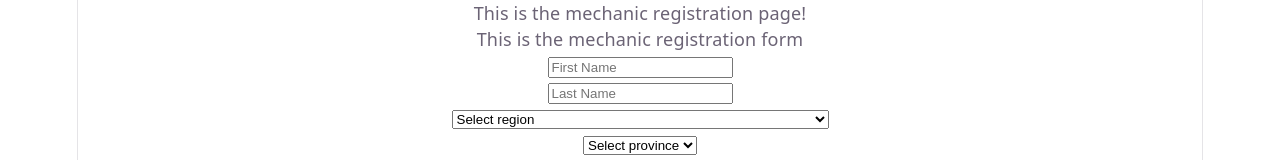
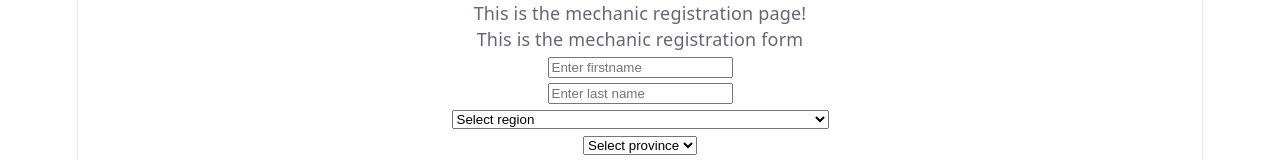
Before and after one commit to jakevergara97-hub/mechanicko_two, a React (Vite) app: page /mechanicsignup in a window 1280 px wide. Shown: the top 160 px of the page. Built offline with nearby package versions, Linux system fonts and the light colour scheme.

Commit message:
Done refactoring the mechanics first name and last name.

```diff
--- a/src/components/mechanic_registration/MechanicRegistrationForm.jsx
+++ b/src/components/mechanic_registration/MechanicRegistrationForm.jsx
@@ -2,8 +2,6 @@ import { useState, useEffect, useRef } from "react";
 import { createMechanic } from "../../services/mechanicService";
 
 export function MechanicRegistrationForm() {
-    const [firstName, setFirstName] = useState("");
-    const [lastName, setLastName] = useState("");
     const [touchedFirstName, setTouchedFirstName] = useState(false);
     const [touchedLastName, setTouchedLastName] = useState(false);
 
@@ -17,9 +15,6 @@ export function MechanicRegistrationForm() {
     const selectedCityRef = useRef("");
     const selectedBarangayRef = useRef("");
 
-    const firstNameRef = useRef("");
-    const lastNameRef = useRef("");
-
     const [locationHierarchy, setLocationHierarchy] = useState({});
 
     const [provinces, setProvinces] = useState([]);
@@ -27,18 +22,14 @@ export function MechanicRegistrationForm() {
     const [barangays, setBarangays] = useState([]);
 
     const initialFormState = {
-        firstName_: '',
-        lastName_: '',
+        firstName: '',
+        lastName: '',
     }
 
     const [formData, setFormData] = useState(initialFormState);
 
     const handleChange = (event) => {
         const {name, value} = event.target;
-        // setFormData((prevData) => ({
-        //     ...prevData,
-        //     [name]: value,
-        // }))
 
         setFormData((prevData) => {
             return {
@@ -46,11 +37,7 @@ export function MechanicRegistrationForm() {
                 [name]: value,
             }
         });
-
-        console.log("Handling Change function firing " + value)
     }
-
-    console.log(initialFormState.firstName_);
 
     useEffect(() => {
         async function loadPSGC() {
@@ -106,48 +93,43 @@ export function MechanicRegistrationForm() {
 
     const regions = Object.keys(locationHierarchy);
 
-    console.log(provinces);
-    console.log(locationHierarchy);
-    console.log(selectedRegion)
-    console.log(selectedProvince);
-    console.log(cities);
-    console.log(barangays);
+    // console.log(provinces);
+    // console.log(locationHierarchy);
+    // console.log(selectedRegion)
+    // console.log(selectedProvince);
+    // console.log(cities);
+    // console.log(barangays);
 
     async function handleSubmit(e) {
         e.preventDefault();
-        if(firstNameRef.current.value === "" || lastNameRef.current.value === "") {
+
+        const {firstName, lastName} = formData;
+
+        if(firstName === '' || lastName === '') {
             return;
         }
 
-        console.log(firstNameRef.current.value);
-        console.log(lastNameRef.current.value);
+        try {
 
-        try {
             const response = await createMechanic({
                 firstName,
                 lastName,
-                region: selectedRegionRef.current.value
             });
 
             console.log(response);
             if(response.success) {
                 console.log("success");
+                // Do the getting of the id here and the routing to the mechanic's profile page.
             }
 
         } catch(error) {
             alert(error);
         }
 
-
+        setFormData(initialFormState);
         document.activeElement.blur();
-
-        firstNameRef.current.value = "";
         setTouchedFirstName(false);
-        setFirstName("");
-
-        lastNameRef.current.value = "";
         setTouchedLastName(false);
-        setLastName("");
     }
 
 
@@ -157,16 +139,14 @@ export function MechanicRegistrationForm() {
             <form onSubmit={handleSubmit}>
                 <input
                     type="text"
-                    value={firstName}
-                    // value={formData.firstName_}
-                    // name="firstname_"
-                    ref={firstNameRef}
-                    onChange={(e) => setFirstName(e.target.value)}
-                    // onChange={handleChange}
+                    name="firstName"
+                    value={formData.firstName}
+                    onChange={handleChange}
                     onBlur={() => setTouchedFirstName(true)}
-                    placeholder="First Name"
+                    placeholder="Enter firstname"
                 />
-                {touchedFirstName && firstName === "" &&
+
+                {touchedFirstName && formData.firstName === '' &&
                     (<p>Please enter your first name</p>)
                 }
 
@@ -174,15 +154,17 @@ export function MechanicRegistrationForm() {
 
                 <input
                     type="text"
-                    value={lastName}
-                    ref={lastNameRef}
-                    onChange={(e) => setLastName(e.target.value)}
+                    name="lastName"
+                    value={formData.lastName}
+                    onChange={handleChange}
                     onBlur={() => setTouchedLastName(true)}
-                    placeholder="Last Name"
+                    placeholder="Enter last name"
                 />
-                {touchedLastName && lastName === "" &&
+
+                {touchedLastName && formData.lastName === '' &&
                     (<p>Please enter your last name</p>)
                 }
+
                 <br />
 
                 <select
```
Also changed, not shown: 1 other file (tests, documents, lock files or other folders).
